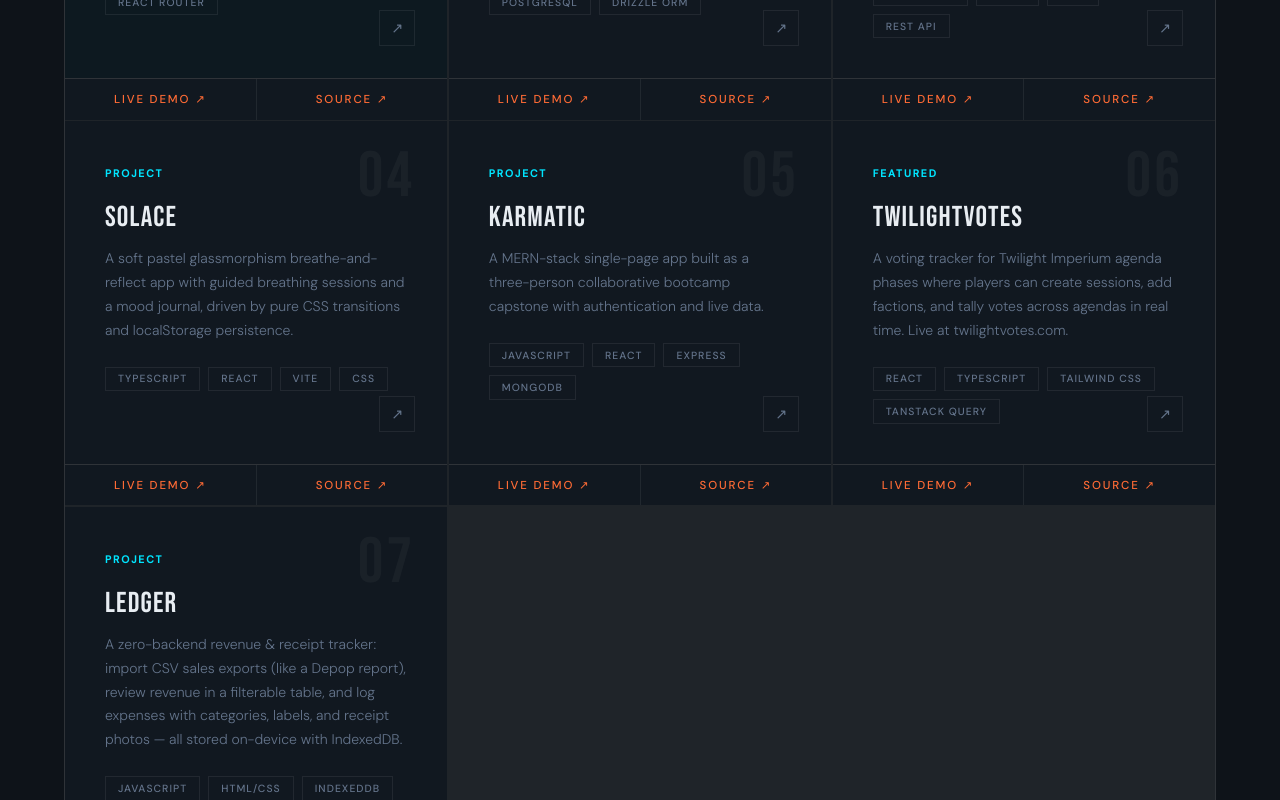
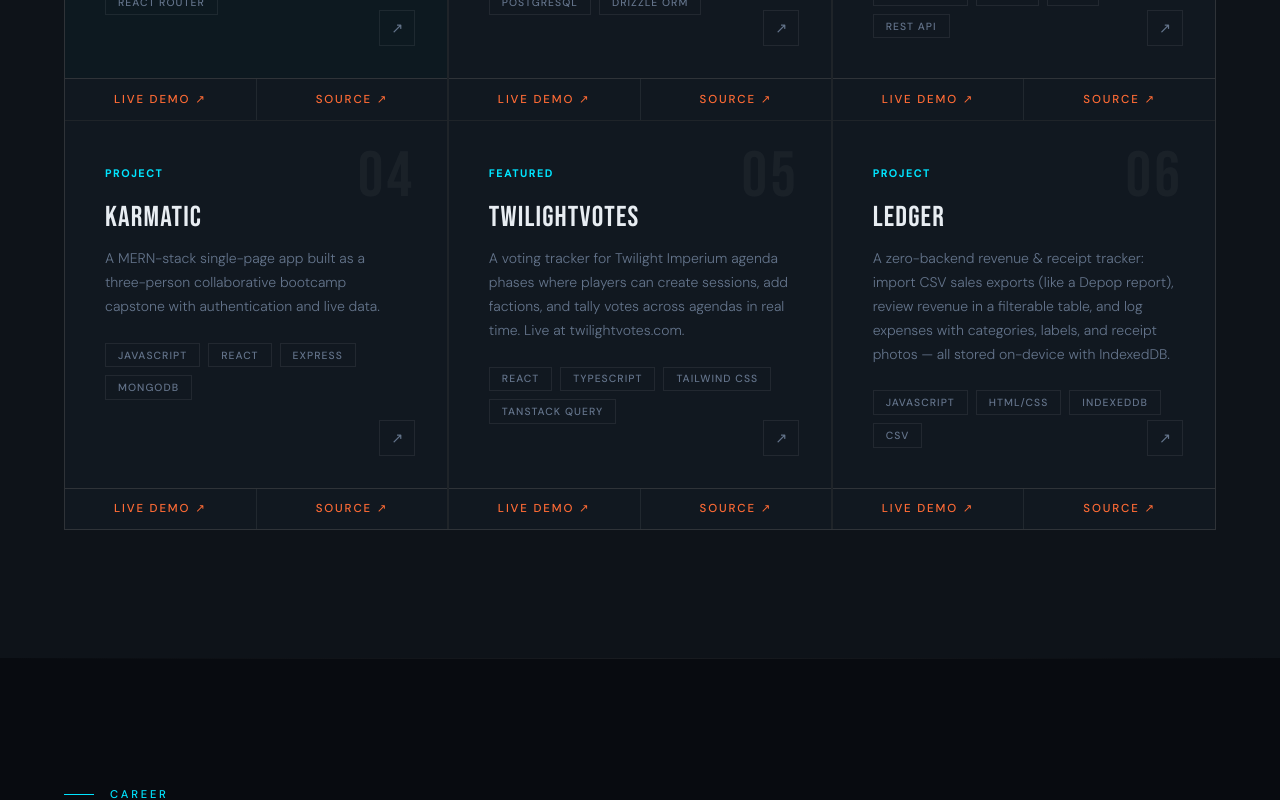
Before and after one commit to cycoconutz/new-portfolio, a React (Create React App) app: page / in a window 1280 px wide. Shown: the part 2400-3200 px from the top of the page. Built offline with nearby package versions, Linux system fonts and the light colour scheme.

Commit message:
Remove Solace from portfolio; renumber projects

```diff
--- a/src/App.js
+++ b/src/App.js
@@ -644,16 +644,6 @@ const projects = [
   {
     id: "04",
     tag: "Project",
-    title: "Solace",
-    desc: "A soft pastel glassmorphism breathe-and-reflect app with guided breathing sessions and a mood journal, driven by pure CSS transitions and localStorage persistence.",
-    tech: ["TypeScript", "React", "Vite", "CSS"],
-    link: "https://cycoconutz.github.io/solace/",
-    live: "https://cycoconutz.github.io/solace/",
-    repo: "https://github.com/cycoconutz/solace",
-  },
-  {
-    id: "05",
-    tag: "Project",
     title: "Karmatic",
     desc: "A MERN-stack single-page app built as a three-person collaborative bootcamp capstone with authentication and live data.",
     tech: ["JavaScript", "React", "Express", "MongoDB"],
@@ -662,7 +652,7 @@ const projects = [
     repo: "https://github.com/cycoconutz/Karmatic",
   },
   {
-    id: "06",
+    id: "05",
     tag: "Featured",
     title: "TwilightVotes",
     desc: "A voting tracker for Twilight Imperium agenda phases where players can create sessions, add factions, and tally votes across agendas in real time. Live at twilightvotes.com.",
@@ -672,7 +662,7 @@ const projects = [
     repo: "https://github.com/cycoconutz/Twilight-Votes",
   },
   {
-    id: "07",
+    id: "06",
     tag: "Project",
     title: "Ledger",
     desc: "A zero-backend revenue & receipt tracker: import CSV sales exports (like a Depop report), review revenue in a filterable table, and log expenses with categories, labels, and receipt photos — all stored on-device with IndexedDB.",
```
